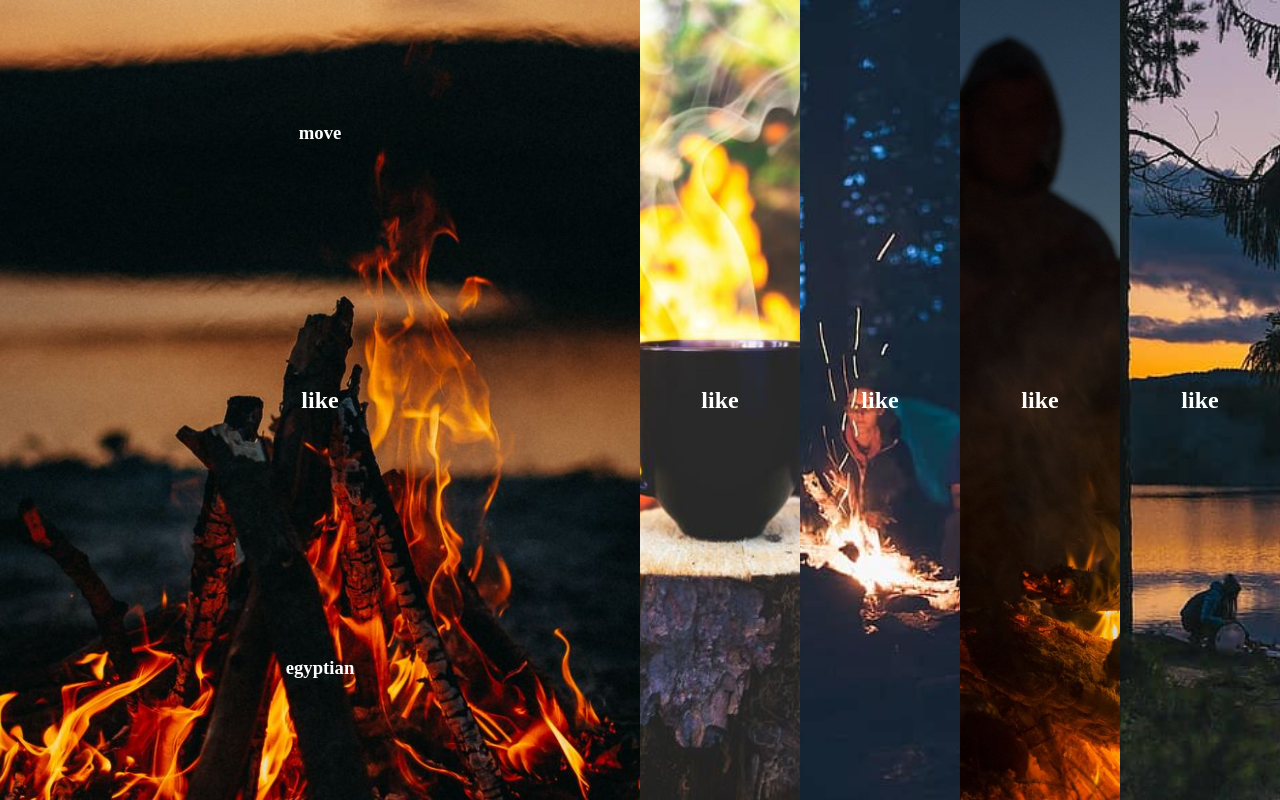
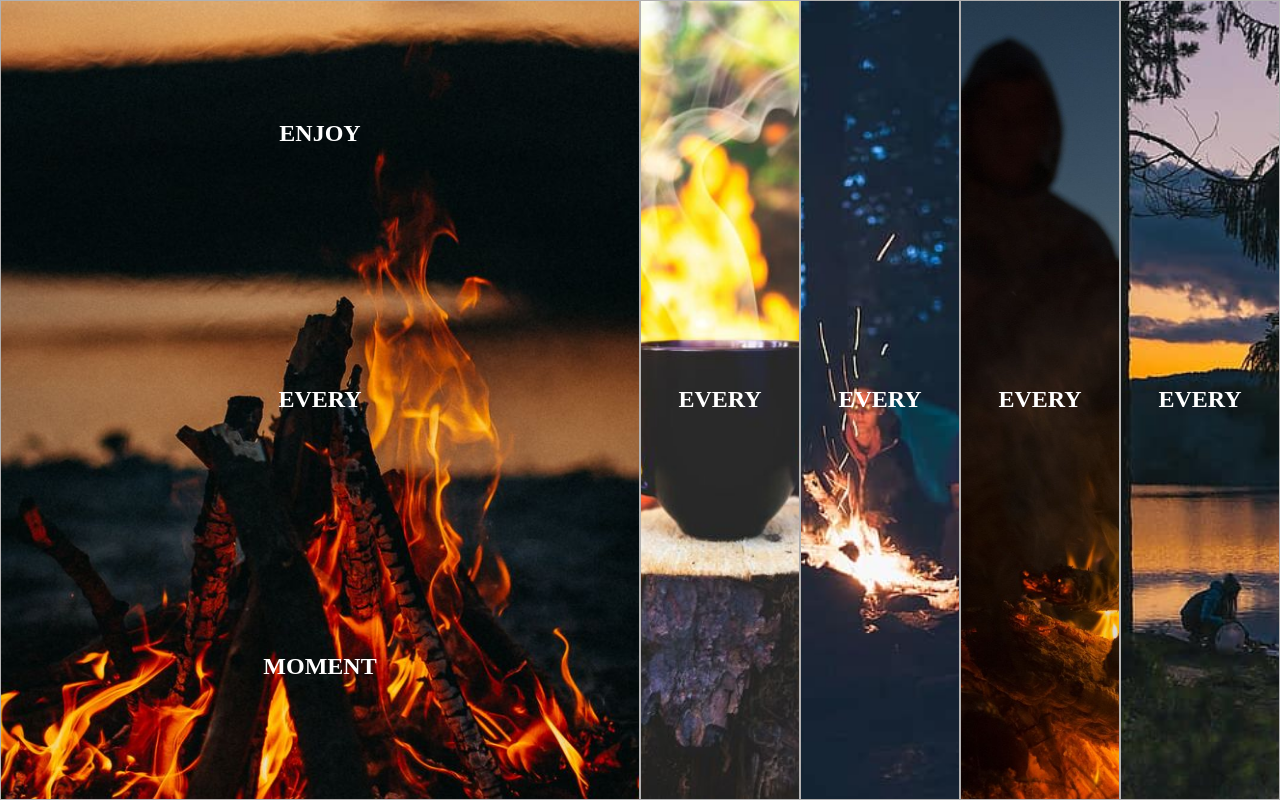
Before and after one commit to VikaOnoshko/course, a plain HTML site: page landing/index.html in a window 1280 px wide. Drawn offline with Linux system fonts and the light colour scheme; a web font is replaced by a local one.

Commit message:
adaptive landing

```diff
--- a/landing/css/landing.css
+++ b/landing/css/landing.css
@@ -1,5 +1,3 @@
-.landing {
-}
 
 .landing__container {
   height: 100vh;
@@ -20,6 +18,7 @@
 }
 
 .landing__panel {
+  overflow: hidden;
   flex: 1;
   height: 100%;
   position: relative;
@@ -33,6 +32,7 @@
   height: 100%;
   width: 100%;
   object-fit: cover;
+  border: 1px solid rgba(111, 109, 109, 0.534);
 }
 
 .landing__panel-text {
@@ -48,6 +48,11 @@
   flex-direction: column;
   justify-content: space-around;
   color: white;
+  text-transform: uppercase;
+}
+
+.landing__panel-text h3 {
+  font-size: 0.8em;
 }
 
 .landing__panel .landing__panel-text > *:first-child,
@@ -70,11 +75,28 @@
 
 @media screen and (max-width: 1366px) {
 }
+
 @media screen and (max-width: 1024px) {
 }
+
 @media screen and (max-width: 768px) {
+  .landing {
+    font-size: 25px;
+  }
+
+  .landing__panels {
+    flex-direction: column;
+  }
+
+  .landing__panel {
+    width: 100%;
+  }
 }
 @media screen and (max-width: 480px) {
+  .landing {
+    font-size: 20px;
+  }
 }
+
 @media screen and (max-width: 320px) {
 }
--- a/landing/css/main.css
+++ b/landing/css/main.css
@@ -11,3 +11,7 @@ body {
 
 ._wrapper {
 }
+
+.landing {
+  font-size: 30px;
+}
--- a/landing/index.html
+++ b/landing/index.html
@@ -15,41 +15,41 @@
                     <div class="landing__panel">
                         <img src="./assets/image/foto_1.jpeg" alt="egypt">
                         <div class="landing__panel-text">
-                            <h3>move</h3>
-                            <h2>like</h2>
-                            <h3>egyptian</h3>
+                            <h3>enjoy</h3>
+                            <h3>every</h3>
+                            <h3>moment</h3>
                         </div>
                     </div>
                     <div class="landing__panel">
                         <img src="./assets/image/foto_2.jpg" alt="egypt">
                         <div class="landing__panel-text">
-                            <h3>move</h3>
-                            <h2>like</h2>
-                            <h3>egyptian</h3>
+                            <h3>enjoy</h3>
+                            <h3>every</h3>
+                            <h3>moment</h3>
                         </div>
                     </div>
                     <div class="landing__panel">
                         <img src="./assets/image/foto_3.jpg" alt="egypt">
                         <div class="landing__panel-text">
-                            <h3>move</h3>
-                            <h2>like</h2>
-                            <h3>egyptian</h3>
+                            <h3>enjoy</h3>
+                            <h3>every</h3>
+                            <h3>moment</h3>
                         </div>
                     </div>
                     <div class="landing__panel">
                         <img src="./assets/image/foto_4.jpg" alt="egypt">
                         <div class="landing__panel-text">
-                            <h3>move</h3>
-                            <h2>like</h2>
-                            <h3>egyptian</h3>
+                            <h3>enjoy</h3>
+                            <h3>every</h3>
+                            <h3>moment</h3>
                         </div>
                     </div>
                     <div class="landing__panel">
                         <img src="./assets/image/foto_5.jpg" alt="egypt">
                         <div class="landing__panel-text">
-                            <h3>move</h3>
-                            <h2>like</h2>
-                            <h3>egyptian</h3>
+                            <h3>enjoy</h3>
+                            <h3>every</h3>
+                            <h3>moment</h3>
                         </div>
                     </div>
 
```
